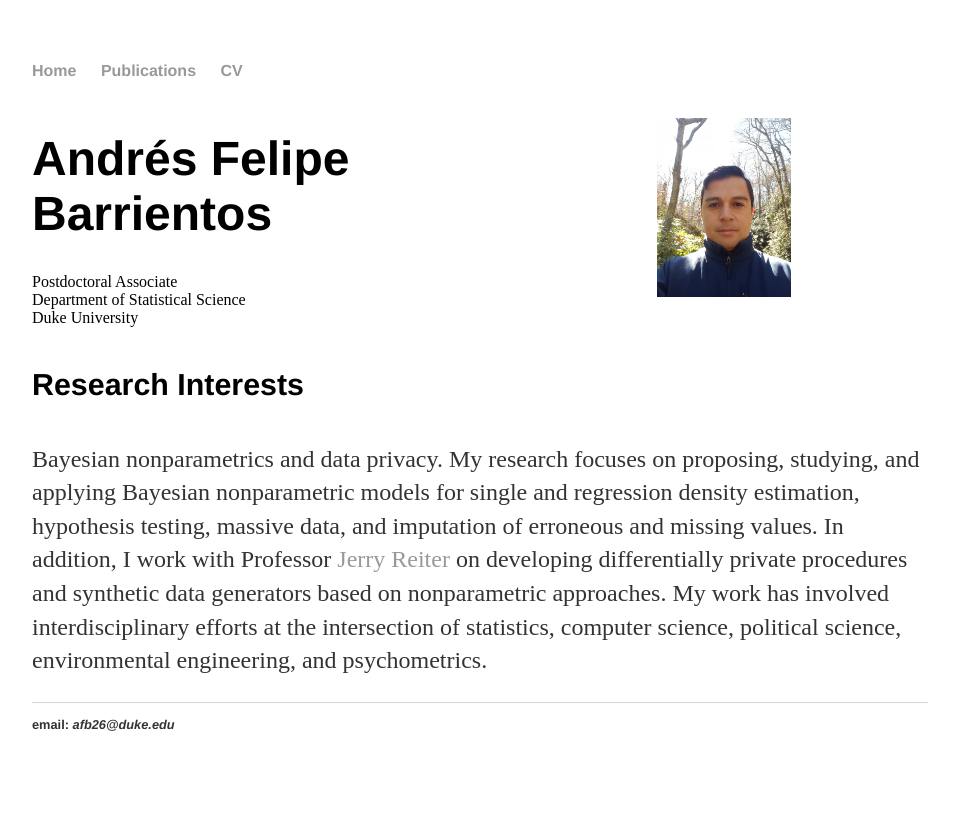
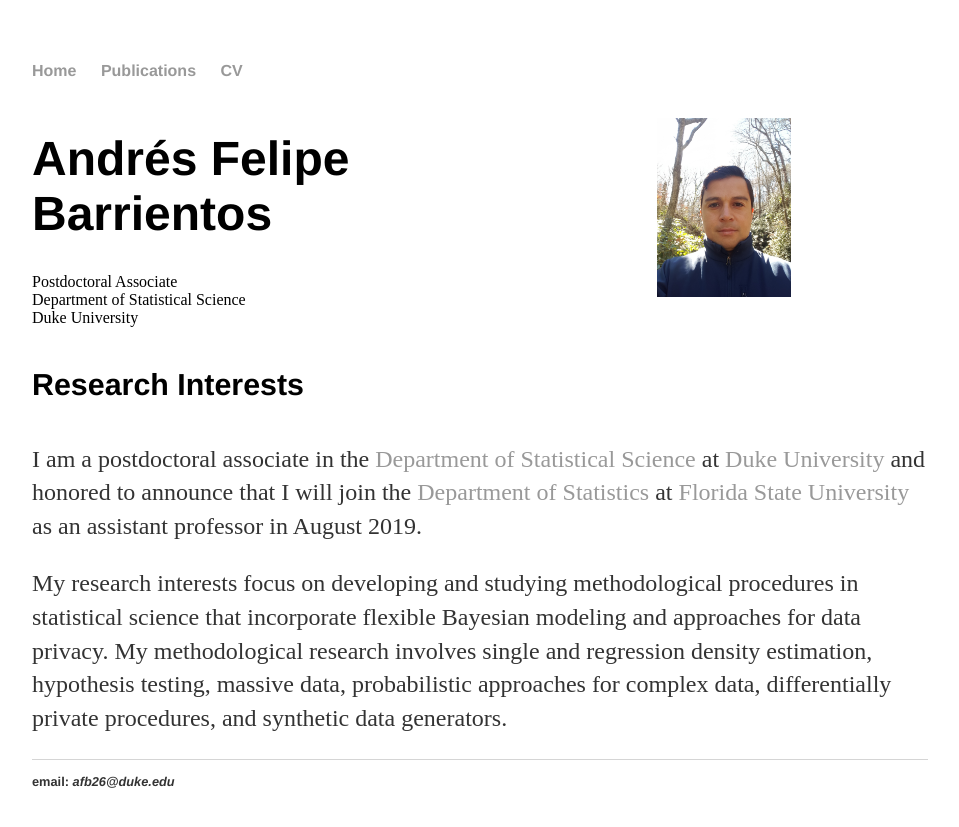
Before and after one commit to anfebar/anfebar.github.io, a Jekyll site: the page built from index.html, in a window 1280 px wide. Shown: the top 827 px of the page, without its empty margins (160-1119 px from the left). Built offline with Jekyll 4.4.1, drawn with Linux system fonts in a browser that asks for light colours.

Commit message:
Update index.html

```diff
--- a/index.html
+++ b/index.html
@@ -16,11 +16,16 @@ title: Andres F. Barrientos
 </div>
 
 			<h4>Research Interests</h4>
-			<p>Bayesian nonparametrics and data privacy. My research focuses on proposing,
-				studying, and applying Bayesian nonparametric models for single and regression
-				density estimation, hypothesis testing, massive data, and imputation of erroneous and missing values.
-				In addition, I work with Professor <a href="http://www2.stat.duke.edu/~jerry/">Jerry Reiter</a>
-				on developing differentially private procedures and synthetic data generators based on
-				nonparametric approaches. My work has involved interdisciplinary efforts at the intersection
-				of statistics, computer science, political science, environmental engineering, and psychometrics.</p>
+			<p>I am a postdoctoral associate in the  <a href="https://stat.duke.edu/">Department of Statistical Science </a> at
+<a href="https://www.duke.edu/">Duke University</a> and honored to announce that I will join the
+ <a href="https://stat.fsu.edu/">Department of Statistics</a> at
+<a href="https://www.fsu.edu/">Florida State University</a>
+ as an assistant professor in August 2019. </p>
+
+			<p> My research interests focus on developing and studying methodological procedures
+				in statistical science that incorporate flexible Bayesian modeling and approaches
+				for data privacy.  My methodological research involves single and regression density
+				estimation, hypothesis testing, massive data, probabilistic approaches for complex data,
+				differentially private procedures, and synthetic data generators.  </p>
+
 		</div>
```
